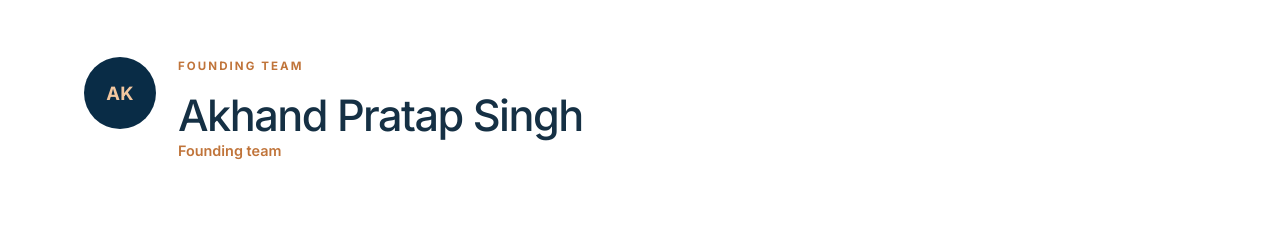
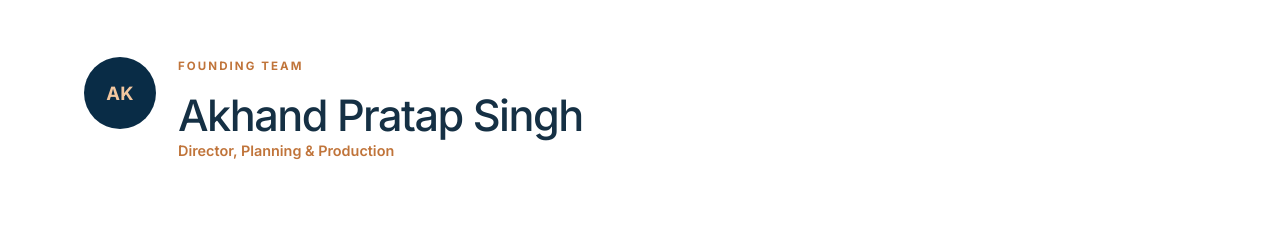
Before and after one commit to jainendra-bluepanthers/bluepanthers-website, a plain HTML site: page team/index.html in a window 1280 px wide. Shown: the part 2100-2329 px from the top of the page. Drawn offline with nearby package versions, Linux system fonts and the light colour scheme.

Commit message:
Website: Akhand Pratap Singh's title is Director, Planning & Production
Co-Authored-By: Claude Opus 5.5 <noreply@anthropic.com>
Claude-Session: https://claude.ai/code/session_013Dto8QDfs4gF1BNzpsKCrD

```diff
--- a/team/index.html
+++ b/team/index.html
@@ -123,7 +123,7 @@
       <div>
         <p class="eyebrow">Founding team</p>
         <h2>Akhand Pratap Singh</h2>
-        <p class="role">Founding team</p>
+        <p class="role">Director, Planning &amp; Production</p>
       </div>
     </article>
   </div>
```
Also changed, not shown: src/pages/team.html (+1 -1 lines).
